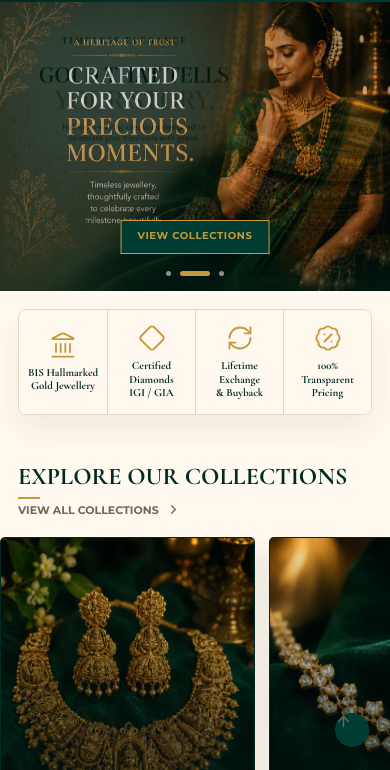
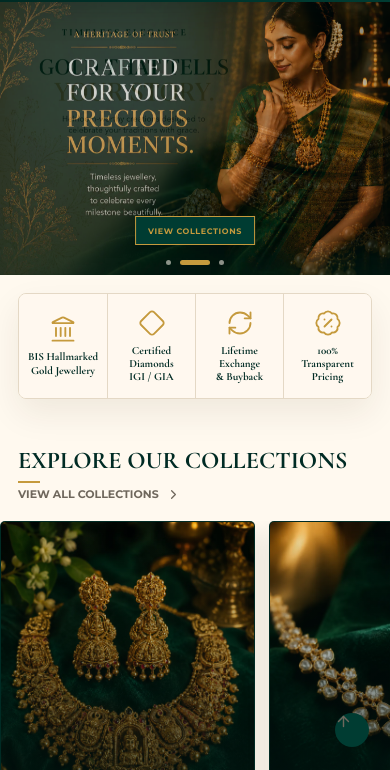
Before and after one commit to Fazilfazi991/ponkudam, a plain HTML site: page index.html in a window 390 px wide. Shown: the part 74-844 px from the top of the page. Drawn offline with nearby package versions, Linux system fonts and the light colour scheme.

Commit message:
Fix mobile slider CTA sizing

```diff
--- a/styles.css
+++ b/styles.css
@@ -1294,12 +1294,12 @@
 
   .mobile-hero-slider {
     aspect-ratio: auto;
-    height: clamp(278px, 74vw, 304px);
+    height: clamp(252px, 70vw, 278px);
     min-height: 0;
   }
 
   .hero-dots {
-    bottom: 15px;
+    bottom: 10px;
     left: 50%;
     right: auto;
     transform: translateX(-50%);
@@ -1321,14 +1321,19 @@
   }
 
   .mobile-slide-actions {
-    bottom: 37px;
+    bottom: 30px;
+    width: max-content;
   }
 
   .mobile-hero-slider .mobile-slide-cta {
-    font-size: 10px;
-    min-height: 34px;
-    min-width: 128px;
-    padding: 0 16px;
+    font-size: 8px;
+    line-height: 1;
+    max-width: 126px;
+    min-height: 29px;
+    min-width: 0;
+    padding: 0 12px;
+    white-space: nowrap;
+    width: max-content;
   }
 
   .trust-strip {
@@ -1533,13 +1538,14 @@
   }
 
   .mobile-slide-actions {
-    bottom: 34px;
+    bottom: 29px;
   }
 
   .mobile-hero-slider .mobile-slide-cta {
-    min-height: 32px;
-    min-width: 120px;
-    padding: 0 18px;
+    max-width: 122px;
+    min-height: 28px;
+    min-width: 0;
+    padding: 0 11px;
   }
 
   .collection-card {
```
